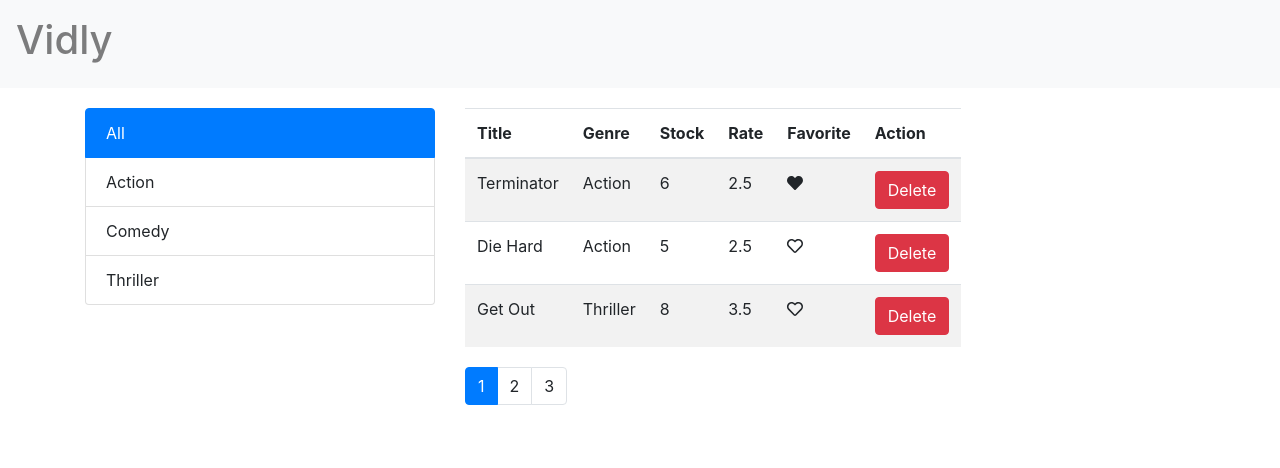
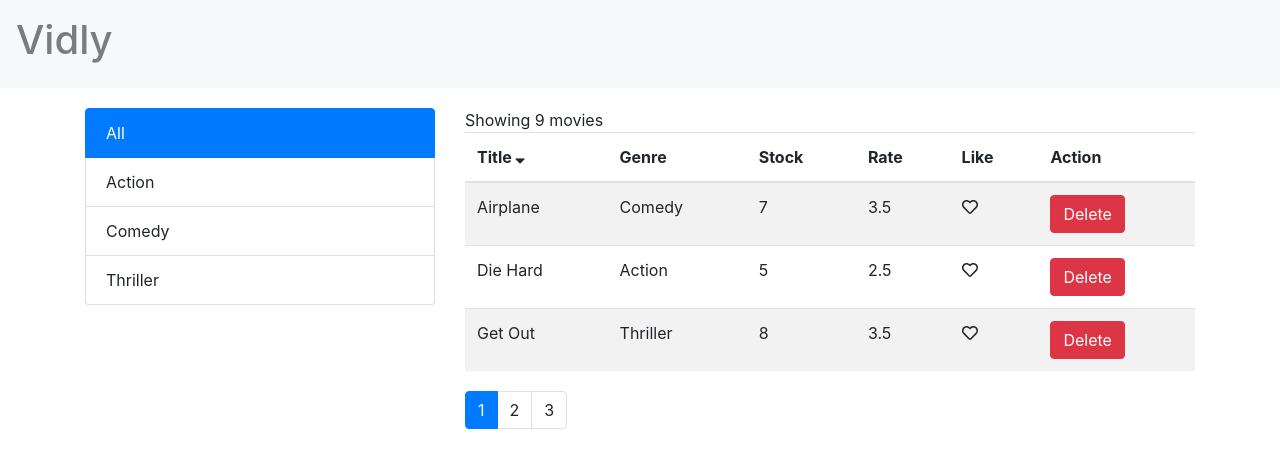
Before and after one commit to sumitrawat/vidly, a React (Create React App) app: page / in a window 1280 px wide. Shown: the top 468 px of the page. Built offline with nearby package versions, Linux system fonts and the light colour scheme.

Commit message:
before adding router

```diff
--- a/src/App.js
+++ b/src/App.js
@@ -1,5 +1,4 @@
 import React, { Component } from "react";
-import logo from "./logo.svg";
 import "./App.css";
 import Movies from "./components/movies";
 import bootstrap from "bootstrap/dist/css/bootstrap.css";
--- a/src/components/common/like.jsx
+++ b/src/components/common/like.jsx
@@ -1,4 +1,4 @@
-import React, { Component } from "react";
+import React from "react";
 import { FontAwesomeIcon } from "@fortawesome/react-fontawesome";
 
 const Like = ({ liked, onLiked }) => {
--- /dev/null
+++ b/src/components/common/listItem.jsx
@@ -0,0 +1,15 @@
+import React from "react";
+const ListItem = ({ itemValue, itemText, itemStyle, onItemSelected }) => {
+  return (
+    <li
+      style={{ cursor: "pointer" }}
+      value={itemValue}
+      onClick={onItemSelected}
+      className={itemStyle}
+    >
+      {itemText}
+    </li>
+  );
+};
+
+export default ListItem;
--- a/src/components/common/pagination.jsx
+++ b/src/components/common/pagination.jsx
@@ -1,8 +1,7 @@
-import React, { Component } from "react";
+import React from "react";
 import _ from "lodash";
 const Pagination = props => {
   const { totalItems, pageSize, onPageChange, currentPage } = props;
-  //console.log(item);
   const pagesCount = totalItems / pageSize;
   const pages = _.range(1, pagesCount + 1);
 
--- /dev/null
+++ b/src/components/common/table.jsx
@@ -0,0 +1,28 @@
+import React, { Component } from "react";
+import TableHeader from "./tableHeader";
+import TableBody from "./tableBody";
+class Table extends Component {
+  state = {};
+  render() {
+    const { onSort, columns, sortColumn, data, onDelete, onLiked } = {
+      ...this.props
+    };
+    return (
+      <table className="table table-striped">
+        <TableHeader
+          onSort={onSort}
+          columns={columns}
+          sortColumn={sortColumn}
+        />
+        <TableBody
+          data={data}
+          onDelete={onDelete}
+          onLiked={onLiked}
+          columns={columns}
+        />
+      </table>
+    );
+  }
+}
+
+export default Table;
--- /dev/null
+++ b/src/components/common/tableBody.jsx
@@ -0,0 +1,31 @@
+import React, { Component } from "react";
+import _ from "lodash";
+class TableBody extends Component {
+  renderCell(item, col) {
+    if (col.content) {
+      return col.content(item);
+    } else return _.get(item, col.path);
+  }
+  renderKey(item, col) {
+    return item._id + (col.key || col.path);
+  }
+  render() {
+    const { data, columns } = { ...this.props };
+
+    return (
+      <tbody>
+        {data.map(item => (
+          <tr key={item._id}>
+            {columns.map(col => (
+              <td key={this.renderKey(item, col)}>
+                {this.renderCell(item, col)}
+              </td>
+            ))}
+          </tr>
+        ))}
+      </tbody>
+    );
+  }
+}
+
+export default TableBody;
--- /dev/null
+++ b/src/components/common/tableHeader.jsx
@@ -0,0 +1,43 @@
+import React, { Component } from "react";
+class TableHeader extends Component {
+  raiseSort = path => {
+    const sortColumn = this.props.sortColumn;
+    if (path === sortColumn.path)
+      sortColumn.order = sortColumn.order === "asc" ? "desc" : "asc";
+    else {
+      sortColumn.path = path;
+      sortColumn.order = "asc";
+    }
+    this.props.onSort(sortColumn);
+  };
+  renderIcon = column => {
+    const sortColumn = this.props.sortColumn;
+    if (column.path !== sortColumn.path) {
+      return null;
+    }
+    if (sortColumn.order === "asc") {
+      console.log("found it");
+      return <i className="fa fa-sort-desc" />;
+    } else return <i className="fa fa-sort-asc" />;
+  };
+  render() {
+    const { columns } = { ...this.props };
+    return (
+      <thead>
+        <tr>
+          {columns.map(column => (
+            <th
+              key={column.displayText}
+              style={{ cursor: "pointer" }}
+              onClick={() => this.raiseSort(column.path)}
+            >
+              {column.displayText} {this.renderIcon(column)}
+            </th>
+          ))}
+        </tr>
+      </thead>
+    );
+  }
+}
+
+export default TableHeader;
--- a/src/components/movie.jsx
+++ /dev/null
@@ -1,28 +0,0 @@
-import React, { Component } from "react";
-import Like from "./common/like";
-class Movie extends Component {
-  state = {};
-  render() {
-    return (
-      <tr>
-        <td>{this.props.title}</td>
-        <td>{this.props.genre}</td>
-        <td>{this.props.stock}</td>
-        <td>{this.props.rate}</td>
-        <td>
-          <Like liked={this.props.liked} onLiked={this.props.onLiked} />
-        </td>
-        <td>
-          <button
-            onClick={() => this.props.onDelete(this.props.title)}
-            className="btn btn-danger"
-          >
-            Delete
-          </button>
-        </td>
-      </tr>
-    );
-  }
-}
-
-export default Movie;
--- a/src/components/movies.jsx
+++ b/src/components/movies.jsx
@@ -1,16 +1,26 @@
 import React, { Component } from "react";
 import { getMovies } from "../services/fakeMovieService";
-import Movie from "./movie";
 import Pagination from "./common/pagination";
 import { getGenres } from "../services/fakeGenreService";
 import { getPagedMovies } from "./utility/getPagedMovies";
+import ListItem from "./common/listItem";
+import MovieTable from "./moviesTable";
+import _ from "lodash";
 class Movies extends Component {
   state = {
-    allMovies: getMovies(),
+    allMovies: [],
+    genres: [],
     currentPage: 1,
     pageSize: 3,
-    currentGenre: "All"
+    currentGenre: "All",
+    sortColumn: { path: "title", order: "asc" }
   };
+  componentDidMount() {
+    this.setState({
+      allMovies: getMovies(),
+      genres: [{ _id: "", name: "All" }, ...getGenres()]
+    });
+  }
   handleDelete = title => {
     this.setState({
       allMovies: this.state.allMovies.filter(m => m.title !== title)
@@ -30,79 +40,70 @@ class Movies extends Component {
   };
   handleFilterChange = name => {
     this.setState({
+      currentPage: 1,
       currentGenre: name
     });
   };
-  render() {
-    const { currentPage, pageSize, currentGenre } = { ...this.state };
-    const allMovies =
+  handleSort = sortColumn => {
+    this.setState({ sortColumn });
+  };
+
+  getTableData() {
+    const { currentPage, pageSize, currentGenre, sortColumn } = {
+      ...this.state
+    };
+    const filteredMovies =
       currentGenre === "All"
         ? [...this.state.allMovies]
         : [...this.state.allMovies].filter(m => m.genre.name === currentGenre);
-    const movie = getPagedMovies(allMovies, currentPage, pageSize);
-    const genres = getGenres();
-    const activeGenreStyle = "list-group-item active";
-    const genreStyle = "list-group-item";
-    if (allMovies.length > 0)
+    const sortedMovies = _.orderBy(
+      filteredMovies,
+      [sortColumn.path],
+      [sortColumn.order]
+    );
+    const pagedMovies = getPagedMovies(sortedMovies, currentPage, pageSize);
+
+    return { totalItems: filteredMovies.length, movies: pagedMovies };
+  }
+
+  render() {
+    const { currentPage, pageSize, currentGenre, genres, sortColumn } = {
+      ...this.state
+    };
+    const { totalItems, movies } = this.getTableData();
+    if (totalItems > 0)
       return (
         <div style={{ marginTop: "20px" }} className="row">
           <div className="col-md-4">
             <ul className="list-group">
-              <li
-                key="All"
-                onClick={() => this.handleFilterChange("All")}
-                style={{ cursor: "pointer" }}
-                className={
-                  "All" === currentGenre ? activeGenreStyle : genreStyle
-                }
-              >
-                All
-              </li>
               {genres.map(genre => (
-                <li
-                  style={{ cursor: "pointer" }}
-                  key={genre.name}
-                  onClick={() => this.handleFilterChange(genre.name)}
-                  className={
-                    genre.name === currentGenre ? activeGenreStyle : genreStyle
+                <ListItem
+                  itemText={genre.name}
+                  key={genre._id}
+                  itemValue={genre.name}
+                  itemStyle={
+                    genre.name === currentGenre
+                      ? "list-group-item active"
+                      : "list-group-item"
                   }
-                >
-                  {genre.name}
-                </li>
+                  onItemSelected={() => this.handleFilterChange(genre.name)}
+                />
               ))}
             </ul>
           </div>
           <div className="col-md-8">
-            <div className="table table-striped">
-              <table>
-                <thead>
-                  <tr>
-                    <th>Title</th>
-                    <th>Genre</th>
-                    <th>Stock</th>
-                    <th>Rate</th>
-                    <th>Favorite</th>
-                    <th>Action</th>
-                  </tr>
-                </thead>
-                <tbody>
-                  {movie.map(m => (
-                    <Movie
-                      key={m._id}
-                      title={m.title}
-                      genre={m.genre.name}
-                      stock={m.numberInStock}
-                      rate={m.dailyRentalRate}
-                      liked={m.liked}
-                      onDelete={this.handleDelete}
-                      onLiked={() => this.handleLiked(m)}
-                    />
-                  ))}
-                </tbody>
-              </table>
+            <div>Showing {totalItems} movies</div>
+            <div>
+              <MovieTable
+                movies={movies}
+                onDelete={this.handleDelete}
+                onLiked={this.handleLiked}
+                onSort={this.handleSort}
+                sortColumn={sortColumn}
+              />
               <Pagination
                 onPageChange={this.handlePageChange}
-                totalItems={allMovies.length}
+                totalItems={totalItems}
                 currentPage={currentPage}
                 pageSize={pageSize}
               />
--- /dev/null
+++ b/src/components/moviesTable.jsx
@@ -0,0 +1,45 @@
+import React, { Component } from "react";
+import Like from "./common/like";
+import Table from "./common/table";
+class MoviesTable extends Component {
+  render() {
+    const columns = [
+      { path: "title", displayText: "Title" },
+      { path: "genre.name", displayText: "Genre" },
+      { path: "numberInStock", displayText: "Stock" },
+      { path: "dailyRentalRate", displayText: "Rate" },
+      {
+        key: "like",
+        displayText: "Like",
+        content: movie => (
+          <Like liked={movie.liked} onLiked={() => this.props.onLiked(movie)} />
+        )
+      },
+      {
+        key: "delete",
+        displayText: "Action",
+        content: movie => (
+          <button
+            onClick={() => this.props.onDelete(movie.title)}
+            className="btn btn-danger"
+          >
+            Delete
+          </button>
+        )
+      }
+    ];
+    const { movies, onDelete, onLiked, onSort, sortColumn } = this.props;
+    return (
+      <Table
+        data={movies}
+        onDelete={onDelete}
+        onLiked={onLiked}
+        onSort={onSort}
+        sortColumn={sortColumn}
+        columns={columns}
+      />
+    );
+  }
+}
+
+export default MoviesTable;
--- a/src/components/navbar.jsx
+++ b/src/components/navbar.jsx
@@ -1,4 +1,4 @@
-import React, { Component } from "react";
+import React from "react";
 const NavBar = () => {
   return (
     <nav className="navbar navbar-light bg-light">
```
Also changed, not shown: src/index.js (+7 -6 lines).
